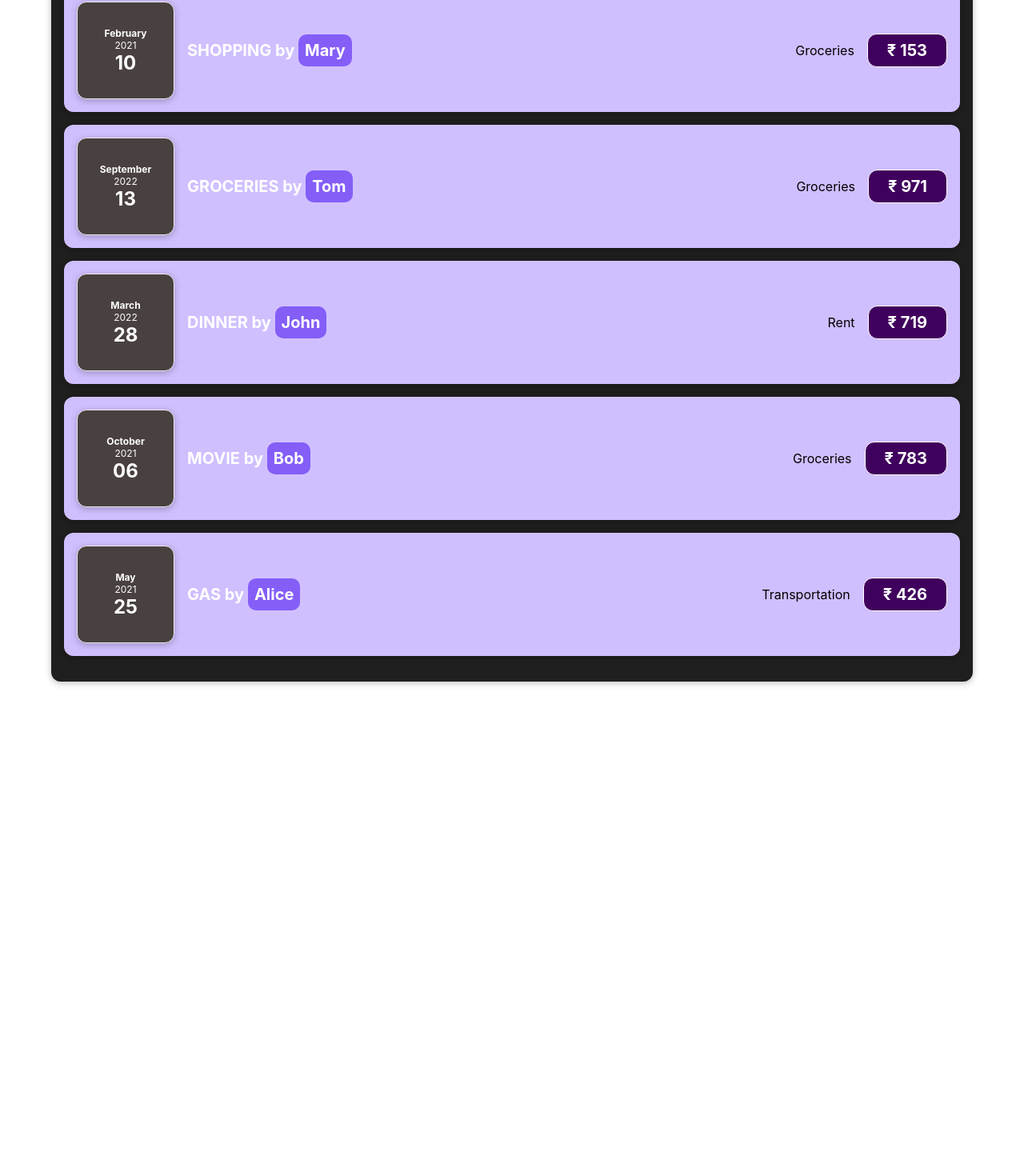
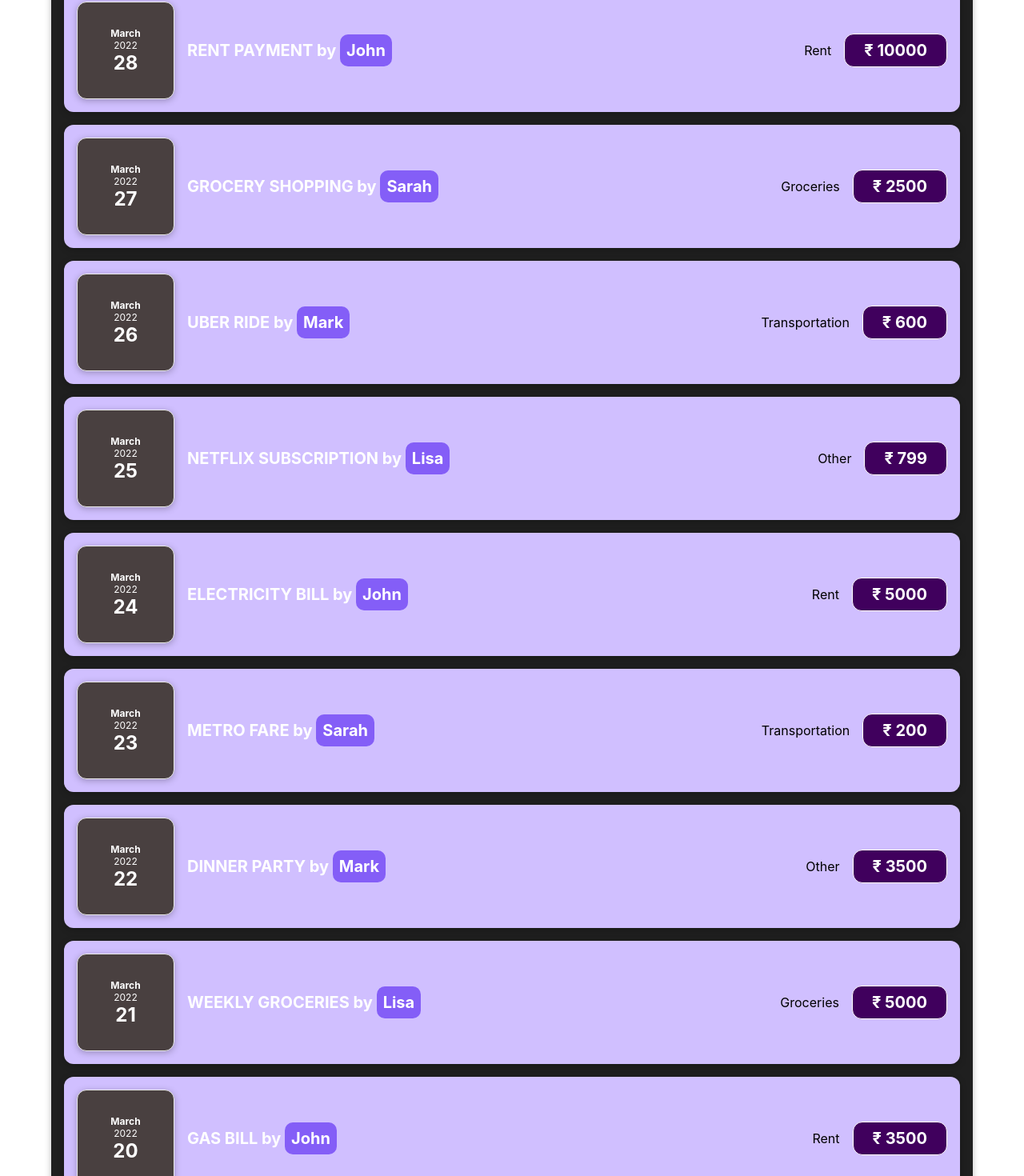
Before and after one commit to affu72/Expense-Tracker-TS, a React (Create React App) app: page / in a window 1280 px wide. Shown: the part 544-2014 px from the top of the page at 80% size. Before the commit the page ends 1428 px from the top, so only its background shows below. Built offline with nearby package versions, Linux system fonts and the light colour scheme.

Commit message:
initial data updated

```diff
--- a/src/App.tsx
+++ b/src/App.tsx
@@ -1,52 +1,12 @@
 import { useState } from "react";
 import Expenses from "./Expenses/Expenses";
 import NewExpense from "./NewExpense/NewExpense";
-import { FormDataType, ExpenseCategory } from "./Interfaces&Types/FormData";
+import { FormDataType } from "./Interfaces&Types/FormData";
 import "./App.css";
-const expenses: FormDataType<string>[] = [
-  {
-    title: "Shopping",
-    amount: 153,
-    date: new Date("2021-02-10T06:16:35.876Z"),
-    person: "Mary",
-    id: "4k4ty4zry6jm4w6",
-    category: ExpenseCategory.Groceries,
-  },
-  {
-    title: "Groceries",
-    amount: 971,
-    date: new Date("2022-09-13T13:23:59.266Z"),
-    person: "Tom",
-    id: "um8p3yq3vqkuxn3",
-    category: ExpenseCategory.Groceries,
-  },
-  {
-    title: "Dinner",
-    amount: 719,
-    date: new Date("2022-03-28T00:03:10.331Z"),
-    person: "John",
-    id: "x19x66e3nb8q3cu",
-    category: ExpenseCategory.Rent,
-  },
-  {
-    title: "Movie",
-    amount: 783,
-    date: new Date("2021-10-06T11:24:35.644Z"),
-    person: "Bob",
-    id: "m95m9xg6n73m4k4",
-    category: ExpenseCategory.Groceries,
-  },
-  {
-    title: "Gas",
-    amount: 426,
-    date: new Date("2021-05-25T14:25:22.005Z"),
-    person: "Alice",
-    id: "d8q3h3n9x9x6x1z",
-    category: ExpenseCategory.Transportation,
-  },
-];
+import expensesData from "./ExpenseData";
+
 function App() {
-  const [expense, setExpense] = useState(expenses);
+  const [expense, setExpense] = useState(expensesData);
 
   const expenseDataHandler = function (formData: FormDataType<string>) {
     setExpense((prev) => [formData, ...prev]);
--- /dev/null
+++ b/src/ExpenseData.tsx
@@ -0,0 +1,86 @@
+import { ExpenseCategory, FormDataType } from "./Interfaces&Types/FormData";
+
+const expensesData: FormDataType<string>[] = [
+  {
+    title: "Rent Payment",
+    amount: 10000,
+    date: new Date("2022-03-28T00:03:10.331Z"),
+    person: "John",
+    id: "x19x66e3nb8q3cu",
+    category: ExpenseCategory.Rent,
+  },
+  {
+    title: "Grocery Shopping",
+    amount: 2500,
+    date: new Date("2022-03-27T11:45:10.331Z"),
+    person: "Sarah",
+    id: "x11x77a2bb9z2dv",
+    category: ExpenseCategory.Groceries,
+  },
+  {
+    title: "Uber Ride",
+    amount: 600,
+    date: new Date("2022-03-26T16:20:10.331Z"),
+    person: "Mark",
+    id: "x23x12c5cc1x5fe",
+    category: ExpenseCategory.Transportation,
+  },
+  {
+    title: "Netflix Subscription",
+    amount: 799,
+    date: new Date("2022-03-25T20:15:10.331Z"),
+    person: "Lisa",
+    id: "x51x44f9dd6h7lt",
+    category: ExpenseCategory.Other,
+  },
+  {
+    title: "Electricity Bill",
+    amount: 5000,
+    date: new Date("2022-03-24T08:30:10.331Z"),
+    person: "John",
+    id: "x71x81h3rj2q8bl",
+    category: ExpenseCategory.Rent,
+  },
+  {
+    title: "Metro Fare",
+    amount: 200,
+    date: new Date("2022-03-23T14:25:10.331Z"),
+    person: "Sarah",
+    id: "x10x09d4kk8l1vn",
+    category: ExpenseCategory.Transportation,
+  },
+  {
+    title: "Dinner Party",
+    amount: 3500,
+    date: new Date("2022-03-22T19:40:10.331Z"),
+    person: "Mark",
+    id: "x64x88w2nn5y9xv",
+    category: ExpenseCategory.Other,
+  },
+  {
+    title: "Weekly Groceries",
+    amount: 5000,
+    date: new Date("2022-03-21T13:10:10.331Z"),
+    person: "Lisa",
+    id: "x93x62t6kk4p7se",
+    category: ExpenseCategory.Groceries,
+  },
+  {
+    title: "Gas Bill",
+    amount: 3500,
+    date: new Date("2022-03-20T10:50:10.331Z"),
+    person: "John",
+    id: "x11x48d9vv3t2wj",
+    category: ExpenseCategory.Rent,
+  },
+  {
+    title: "Cab Fare",
+    amount: 750,
+    date: new Date("2022-03-19T15:15:10.331Z"),
+    person: "Sarah",
+    id: "x77x31a8nn2c0ff",
+    category: ExpenseCategory.Transportation,
+  },
+];
+
+export default expensesData;
```
